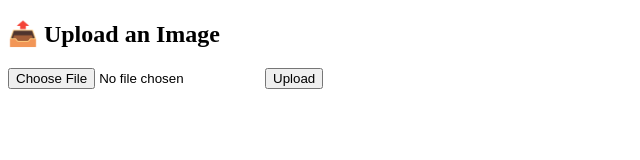
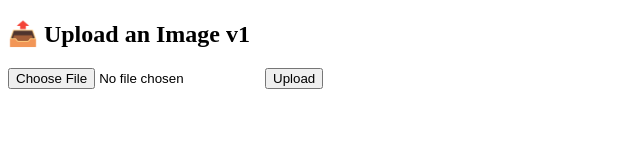
Before and after one commit to dqn9t2/image-share, a website: page public/index.html in a window 1280 px wide. Shown: the full height of the page, 0-640 px from the left. Drawn offline with Linux system fonts and the light colour scheme.

Commit message:
Update index.html

```diff
--- a/public/index.html
+++ b/public/index.html
@@ -5,7 +5,7 @@
   <title>Upload Image</title>
 </head>
 <body>
-  <h2>📤 Upload an Image</h2>
+  <h2>📤 Upload an Image v1</h2>
   <form action="/upload" method="POST" enctype="multipart/form-data">
     <input type="file" name="image" accept="image/*" required />
     <button type="submit">Upload</button>
```
